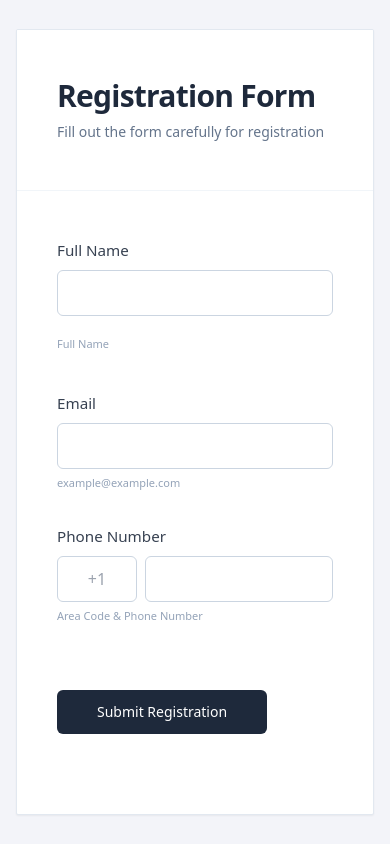
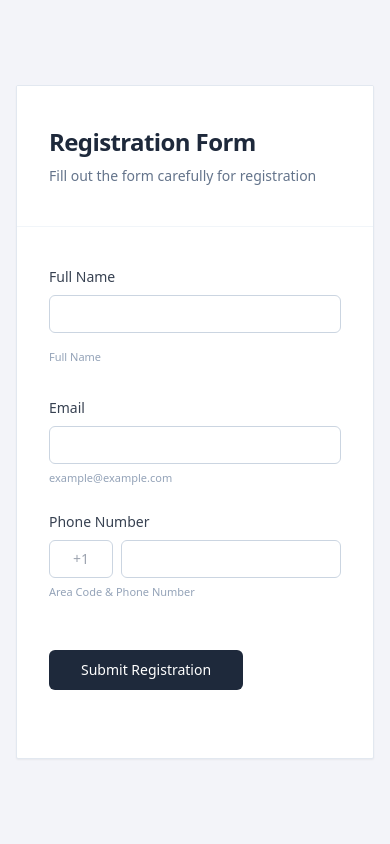
Before and after one commit to Mr-BCTE/Registration-Form, a plain HTML site: page index.html in a window 390 px wide. Drawn offline with nearby package versions, Linux system fonts and the light colour scheme.

Commit message:
Update index.html

```diff
--- a/index.html
+++ b/index.html
@@ -24,37 +24,46 @@
     <div
       class="w-full max-w-3xl bg-white rounded-sm shadow-sm border border-slate-200 overflow-hidden"
     >
-      <header class="px-10 py-12 border-b border-slate-100 bg-white">
-        <h1 class="text-3xl font-bold text-slate-800 tracking-tight">
+      <header
+        class="px-8 md:px-10 py-10 md:py-12 border-b border-slate-100 bg-white"
+      >
+        <h1
+          class="text-2xl md:text-3xl font-bold text-slate-800 tracking-tight"
+        >
           Registration Form
         </h1>
-        <p class="text-slate-500 mt-2 text-sm">
+        <p class="text-slate-500 mt-2 text-sm md:text-base">
           Fill out the form carefully for registration
         </p>
       </header>
 
-      <form id="registrationForm" class="px-10 py-12 space-y-10">
+      <form
+        id="registrationForm"
+        class="px-8 md:px-10 py-10 md:py-12 space-y-8 md:space-y-10"
+      >
+        <!-- Full Name -->
         <div>
-          <label class="form-label">Full Name</label>
-          <div class="grid grid-cols-1 gap-4">
+          <label class="form-label text-sm md:text-base">Full Name</label>
+          <div class="grid grid-cols-1 gap-3">
             <input
               type="text"
               name="name"
               required
-              class="w-full border border-slate-300 rounded-md px-4 py-2.5 focus:outline-none focus:ring-1 focus:ring-slate-400 focus:border-slate-400 transition-all"
+              class="w-full border border-slate-300 rounded-md px-3 md:px-4 py-2 md:py-2.5 text-sm md:text-base focus:outline-none focus:ring-1 focus:ring-slate-400 focus:border-slate-400 transition-all"
             />
             <span class="text-[11px] text-slate-400 mt-1">Full Name</span>
           </div>
         </div>
 
-        <div class="grid grid-cols-1 md:grid-cols-2 gap-8">
+        <!-- Email & Phone -->
+        <div class="grid grid-cols-1 md:grid-cols-2 gap-6 md:gap-8">
           <div>
-            <label class="form-label">Email</label>
+            <label class="form-label text-sm md:text-base">Email</label>
             <input
               type="email"
               name="email"
               required
-              class="w-full border border-slate-300 rounded-md px-4 py-2.5 focus:outline-none focus:ring-1 focus:ring-slate-400 focus:border-slate-400 transition-all"
+              class="w-full border border-slate-300 rounded-md px-3 md:px-4 py-2 md:py-2.5 text-sm md:text-base focus:outline-none focus:ring-1 focus:ring-slate-400 focus:border-slate-400 transition-all"
             />
             <span class="text-[11px] text-slate-400 mt-1"
               >example@example.com</span
@@ -62,20 +71,20 @@
           </div>
 
           <div>
-            <label class="form-label">Phone Number</label>
+            <label class="form-label text-sm md:text-base">Phone Number</label>
             <div class="flex gap-2">
               <input
                 type="text"
                 name="countryCode"
                 placeholder="+1"
                 required
-                class="w-20 border border-slate-300 rounded-md px-2 py-2.5 text-center focus:outline-none focus:ring-1 focus:ring-slate-400 focus:border-slate-400 transition-all"
+                class="w-16 md:w-20 border border-slate-300 rounded-md px-2 py-2 md:py-2.5 text-center text-sm md:text-base focus:outline-none focus:ring-1 focus:ring-slate-400 focus:border-slate-400 transition-all"
               />
               <input
                 type="tel"
                 name="phone"
                 required
-                class="w-full border border-slate-300 rounded-md px-4 py-2.5 focus:outline-none focus:ring-1 focus:ring-slate-400 focus:border-slate-400 transition-all"
+                class="w-full border border-slate-300 rounded-md px-3 md:px-4 py-2 md:py-2.5 text-sm md:text-base focus:outline-none focus:ring-1 focus:ring-slate-400 focus:border-slate-400 transition-all"
               />
             </div>
             <span class="text-[11px] text-slate-400 mt-1"
@@ -84,17 +93,18 @@
           </div>
         </div>
 
-        <div class="pt-6">
+        <!-- Submit -->
+        <div class="pt-4 md:pt-6">
           <button
             type="submit"
             id="submitBtn"
-            class="bg-[#1e293b] hover:bg-slate-900 text-white px-10 py-3 rounded-md text-sm font-medium transition-all active:scale-[0.98]"
+            class="bg-[#1e293b] hover:bg-slate-900 text-white px-8 md:px-10 py-2.5 md:py-3 rounded-md text-sm font-medium transition-all active:scale-[0.98]"
           >
             Submit Registration
           </button>
           <p
             id="status"
-            class="mt-4 text-xs font-medium text-slate-500 h-4"
+            class="mt-3 md:mt-4 text-xs font-medium text-slate-500 h-4"
           ></p>
         </div>
       </form>
```
